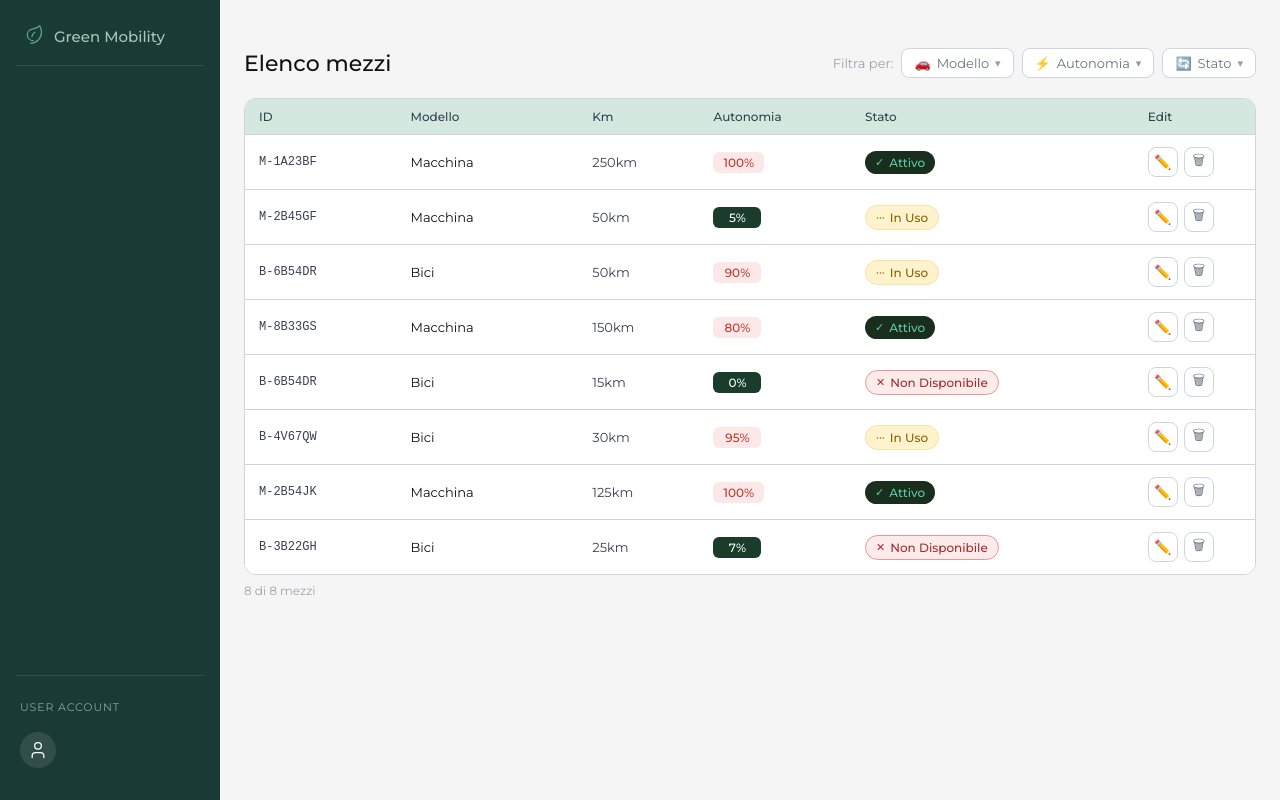
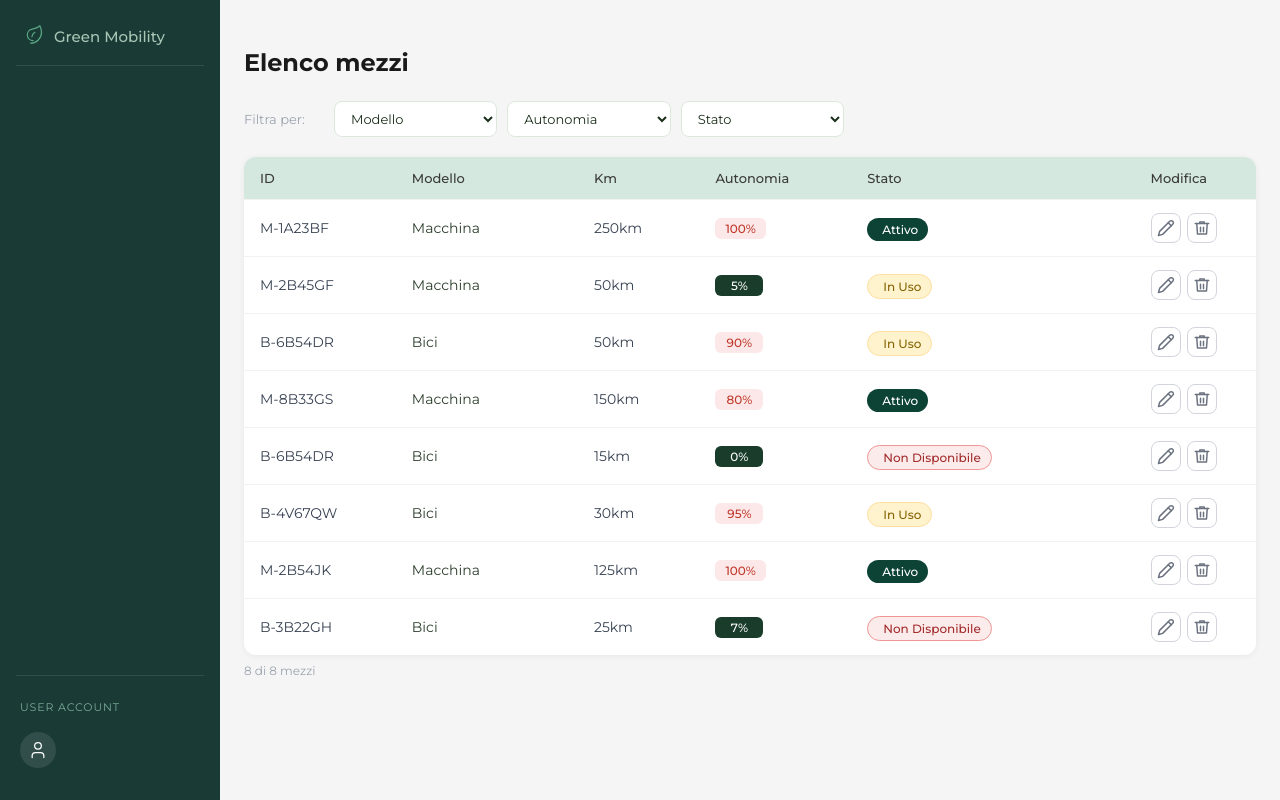
Before and after one commit to GiuliaQuaino/Atelier-Digitale, a React (Vite) app: page /flotta in a window 1280 px wide. Built offline with nearby package versions, Linux system fonts and the light colour scheme.

Commit message:
sistemazione css

```diff
--- a/src/components/gestione-flotte/gestioneFlotte.css
+++ b/src/components/gestione-flotte/gestioneFlotte.css
@@ -29,7 +29,6 @@
 
 .flotte-container {
   font-family: 'Montserrat', sans-serif;
-  padding: 1.5rem 0;
 }
 
 .flotte-header {
@@ -38,21 +37,24 @@
   justify-content: space-between;
   flex-wrap: wrap;
   gap: 12px;
-  margin-bottom: 1.25rem;
+  margin-bottom: 24px;
+  padding-top: 24px
 }
 
 .flotte-title {
-  font-size: 22px;
-  font-weight: 500;
-  color: #111;
+  font-size: 24px;
+  font-weight: 700;
+  color: #1A1A1A;
   margin: 0;
+  letter-spacing: -0.05px;
 }
 
 .filter-group {
   display: flex;
-  gap: 8px;
-  flex-wrap: wrap;
+  gap: 10px;
   align-items: center;
+  max-width: 600px;
+  margin-bottom: 20px;
 }
 
 .filter-label {
@@ -61,29 +63,31 @@
 }
 
 .table-wrapper {
-  border: 0.5px solid var(--border);
   border-radius: 12px;
   overflow: hidden;
+  box-shadow: 0 1px 6px rgba(0, 0, 0, 0.06);
+
 }
 
 .flotte-table {
   width: 100%;
   border-collapse: collapse;
   table-layout: fixed;
+
 }
 
 .table-th {
-  padding: 10px 14px;
+  padding: 13px 16px;
   text-align: left;
-  font-size: 12px;
+  font-size: 13px;
   font-weight: 500;
-  color: #374151;
-  border-bottom: 0.5px solid var(--border);
+  color: #3a3a3a;
+  border-bottom: 1px solid #f0f3ee;
 }
 
 .table-td {
-  padding: 12px 14px;
-  border-bottom: 0.5px solid var(--border);
+  padding: 13px 16px;
+  border-bottom: 1px solid #f0f3ee;
   vertical-align: middle;
 }
 
@@ -92,18 +96,17 @@
 }
 
 .td-id {
-  font-size: 12px;
-  font-family: monospace;
+  font-size: 14px;
   color: #374151;
 }
 
 .td-modello {
-  font-size: 13px;
-  color: #111;
+  font-size: 14px;
+  color: #2c3e2c;
 }
 
 .td-km {
-  font-size: 13px;
+  font-size: 14px;
   color: #374151;
 }
 
@@ -174,13 +177,27 @@
 .form-input {
   width: 100%;
   padding: 6px 10px;
-  font-size: 13px;
+  font-size: 13px !important;
   border: 0.5px solid var(--border);
   border-radius: 6px;
   background: #fff;
   color: #111;
   outline: none;
   box-sizing: border-box;
+  font-family: 'Montserrat', sans-serif !important;
+
+}
+
+.form-input, .form-select, .form-textarea{
+  font-size: 13px;
+    color: #1a2e1a !important;
+    background: #fff !important;
+    border: 1.5px solid #dde8dd !important;
+    border-radius: 8px;
+    padding: 8px 12px !important;
+    outline: none;
+    cursor: pointer;
+    transition: border-color 0.15s;
 }
 
 .edit-row-actions {
@@ -193,9 +210,9 @@
 
 .btn-cancel,
 .btn-save {
-  padding: 6px 12px;
-  border-radius: 6px;
-  font-size: 12px;
+  padding: 10px 20px;
+  border-radius: 8px;
+  font-size: 14px;
   cursor: pointer;
   font-weight: 500;
 }
@@ -204,12 +221,13 @@
   border: 0.5px solid var(--border);
   background: #fff;
   color: #374151;
+  font-family: 'Montserrat', sans-serif !important;
 }
 
 .btn-save {
   border: none;
   background: var(--pill-attivo-bg);
-  color: var(--pill-attivo-text);
+  color: white;
 }
 
 .btn-save:hover {
@@ -259,8 +277,8 @@
 }
 
 .pill-attivo {
-  background: var(--pill-attivo-bg);
-  color: var(--pill-attivo-text);
+  background:#0D4335;
+  color: white;
 }
 
 .pill-inuso {
@@ -309,11 +327,11 @@
   display: flex;
   align-items: center;
   gap: 6px;
-  padding: 6px 12px;
+  padding: 8px 12px;
   border: 0.5px solid var(--border);
   border-radius: 8px;
   background: #fff;
-  color: #6b7280;
+  color: #1a2e1a;
   font-size: 13px;
   cursor: pointer;
   font-weight: 400;
--- a/src/components/gestione-flotte/gestioneFlotte.jsx
+++ b/src/components/gestione-flotte/gestioneFlotte.jsx
@@ -1,4 +1,4 @@
-import { useState, useRef, useEffect } from "react";
+import { useState, useEffect } from "react";
 import "./gestioneFlotte.css";
 
 const STATO_OPTIONS = ["Attivo", "In Uso", "Non Disponibile"];
@@ -10,9 +10,9 @@ function AutonomiaBadge({ value }) {
 
 function StatoPill({ stato }) {
   const map = {
-    Attivo: { className: "pill-attivo", icon: "✓", label: "Attivo" },
-    "In Uso": { className: "pill-inuso", icon: "···", label: "In Uso" },
-    "Non Disponibile": { className: "pill-nondisp", icon: "✕", label: "Non Disponibile" },
+    Attivo: { className: "pill-attivo", label: "Attivo" },
+    "In Uso": { className: "pill-inuso", label: "In Uso" },
+    "Non Disponibile": { className: "pill-nondisp", label: "Non Disponibile" },
   };
   const { className, icon, label } = map[stato] ?? map["Non Disponibile"];
   return (
@@ -30,39 +30,18 @@ function IconButton({ onClick, danger, title, children }) {
   );
 }
 
-function FilterDropdown({ label, icon, options, value, onChange }) {
-  const [open, setOpen] = useState(false);
-  const ref = useRef(null);
-
-  useEffect(() => {
-    function handle(e) {
-      if (ref.current && !ref.current.contains(e.target)) setOpen(false);
-    }
-    document.addEventListener("mousedown", handle);
-    return () => document.removeEventListener("mousedown", handle);
-  }, []);
-
+function FilterDropdown({ label, options, value, onChange }) {
   return (
-    <div ref={ref} className="dropdown-wrapper">
-      <button onClick={() => setOpen((o) => !o)} className={`dropdown-trigger ${value ? "dropdown-trigger-active" : ""}`}>
-        <span>{icon}</span>{value ?? label}
-        <span className="dropdown-arrow">▾</span>
-      </button>
-
-      {open && (
-        <div className="dropdown-menu">
-          {["Tutti", ...options].map((opt) => (
-            <button
-              key={opt}
-              onClick={() => { onChange(opt === "Tutti" ? null : opt); setOpen(false); }}
-              className={`dropdown-item ${(value ?? "Tutti") === opt ? "dropdown-item-active" : ""}`}
-            >
-              {opt}
-            </button>
-          ))}
-        </div>
-      )}
-    </div>
+    <select
+      value={value ?? ""}
+      onChange={(e) => onChange(e.target.value === "" ? null : e.target.value)}
+      className="form-input"
+    >
+      <option value="">{label}</option>
+      {options.map((opt) => (
+        <option key={opt} value={opt}>{opt}</option>
+      ))}
+    </select>
   );
 }
 
@@ -145,9 +124,19 @@ function TableRow({ mezzo, isLast, isEditing, onEditClick, onCloseEdit, onDelete
               title={isEditing ? "Chiudi" : "Modifica"}
               onClick={() => isEditing ? onCloseEdit() : onEditClick(mezzo)}
             >
-              {isEditing ? "✕" : "✏️"}
+              {isEditing ? ("✕") : (
+  <svg xmlns="http://www.w3.org/2000/svg" viewBox="0 0 24 24" width="18" height="18" fill="none" stroke="currentColor" strokeWidth="2" strokeLinecap="round" strokeLinejoin="round">
+    <path d="M17 3a2.828 2.828 0 1 1 4 4L7.5 20.5 2 22l1.5-5.5Z"/>
+    <path d="m15 5 4 4"/>
+  </svg>
+)}
             </IconButton>
-            <IconButton title="Elimina" danger onClick={() => onDelete?.(mezzo)}>🗑</IconButton>
+            <IconButton title="Elimina" danger onClick={() => onDelete?.(mezzo)}><svg xmlns="http://www.w3.org/2000/svg" viewBox="0 0 24 24" width="18" height="18" fill="none" stroke="currentColor" strokeWidth="2" strokeLinecap="round" strokeLinejoin="round">
+  <polyline points="3 6 5 6 21 6"/>
+  <path d="M19 6l-1 14H6L5 6"/>
+  <path d="M10 11v6M14 11v6"/>
+  <path d="M9 6V4h6v2"/>
+</svg></IconButton>
           </div>
         </td>
       </tr>
@@ -188,13 +177,13 @@ export default function ElencoMezzi({
     <div className="flotte-container">
       <div className="flotte-header">
         <h2 className="flotte-title">{title}</h2>
-        <div className="filter-group">
-          <span className="filter-label">Filtra per:</span>
-          <FilterDropdown label="Modello" icon="🚗" options={modelOptions} value={filterModello} onChange={setFilterModello} />
-          <FilterDropdown label="Autonomia" icon="⚡" options={autonomiaOptions} value={filterAutonomia} onChange={setFilterAutonomia} />
-          <FilterDropdown label="Stato" icon="🔄" options={statoOptions} value={filterStato} onChange={setFilterStato} />
+      </div>
+      <div className="filter-group">
+          <span className="filter-label" style={{ minWidth: "80px" }}>Filtra per:</span>
+          <FilterDropdown label="Modello"  options={modelOptions} value={filterModello} onChange={setFilterModello} />
+          <FilterDropdown label="Autonomia" options={autonomiaOptions} value={filterAutonomia} onChange={setFilterAutonomia} />
+          <FilterDropdown label="Stato" options={statoOptions} value={filterStato} onChange={setFilterStato} />
         </div>
-      </div>
 
       <div className="table-wrapper">
         <table className="flotte-table">
@@ -205,7 +194,7 @@ export default function ElencoMezzi({
           </colgroup>
           <thead>
             <tr style={{ background: "var(--header-bg)" }}>
-              {["ID", "Modello", "Km", "Autonomia", "Stato", "Edit"].map((h) => (
+              {["ID", "Modello", "Km", "Autonomia", "Stato", "Modifica"].map((h) => (
                 <th key={h} className="table-th">{h}</th>
               ))}
             </tr>
```
